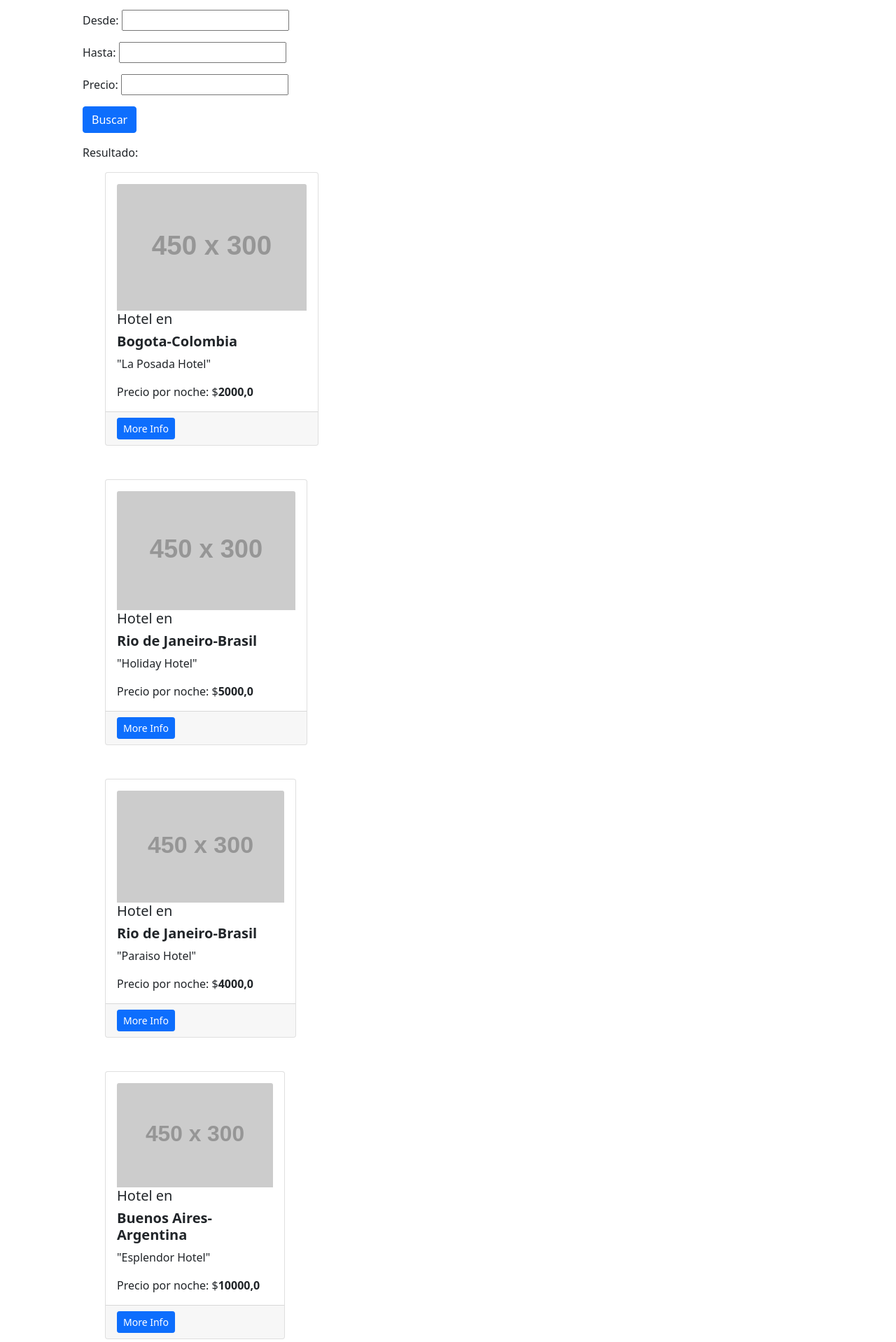
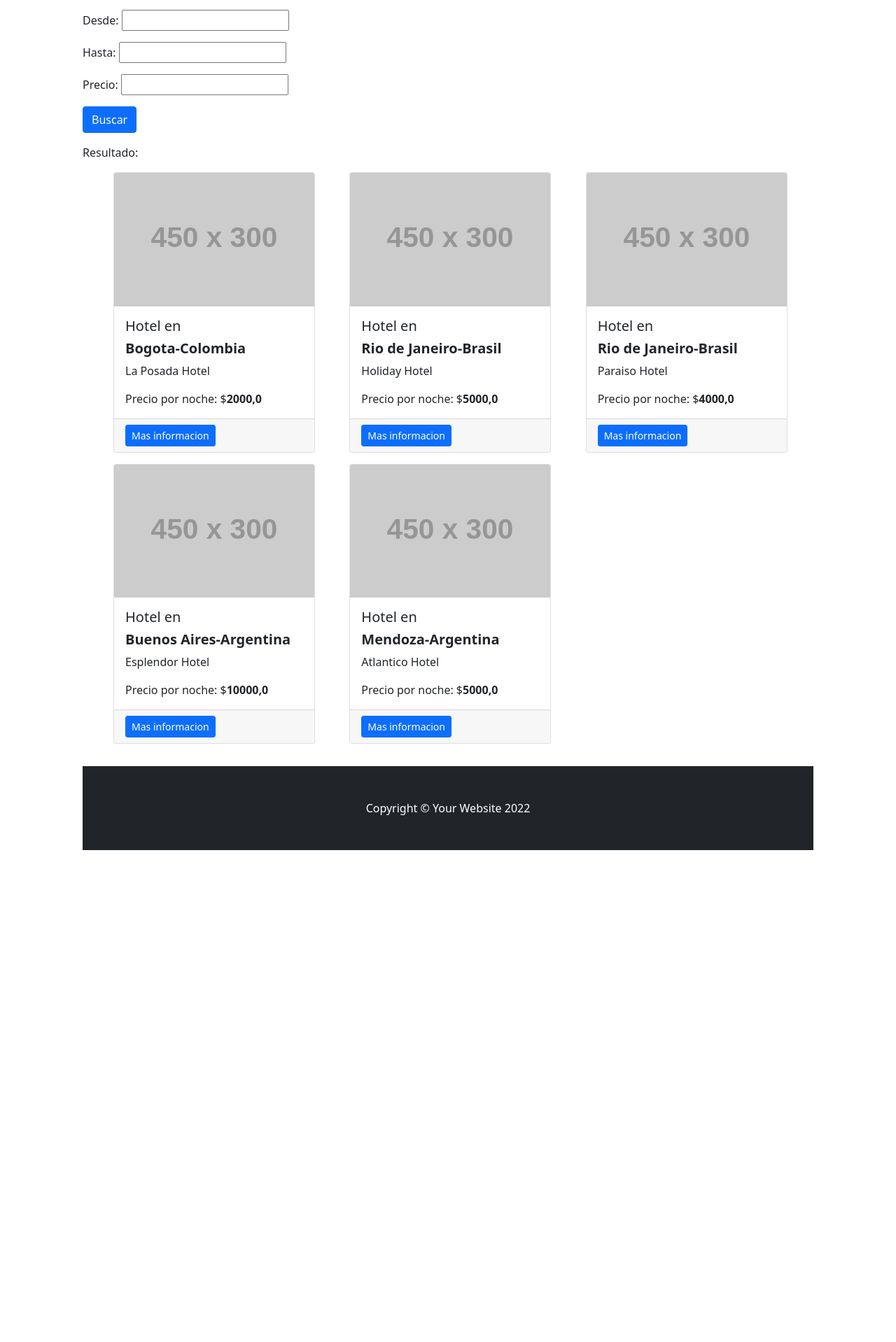
Before and after one commit to MartinCapocasale/ProyectoViajes, a Django app: template ProyectoViajes/ProyectoViajesApp/templates/ProyectoViajesApp/buscar_ubicacion_hotel.html in a window 1280 px wide. Shown: the part 630-2548 px from the top of the page at 70% size. After the commit the page ends 1845 px from the top, so only its background shows below. Run offline with Django 4.2, Linux system fonts and the light colour scheme; the template is opened without the code that fills it: values that come from a table or form of the project are taken from there, others are empty; data comes from the database, SQL or seed files in the repository; grey boxes labelled with a size stand in for pictures from a placeholder-image service; some libraries are stand-ins or nearby versions.

Commit message:
se modifican en las cards en las busquedas

```diff
--- a/ProyectoViajes/ProyectoViajesApp/templates/ProyectoViajesApp/buscar_ubicacion_hotel.html
+++ b/ProyectoViajes/ProyectoViajesApp/templates/ProyectoViajesApp/buscar_ubicacion_hotel.html
@@ -26,20 +26,23 @@
 
     <p>Resultado:</p>
     <ul>
-        {%for hotel in hoteles%}
-        <div class="row gx-4 gx-lg-5">
-            <div class="col-md-4 mb-5">
-                <div class="card h-100">
-                    <div class="card-body">
-                        <!-- Product image-->
-                        <img class="card-img-top" src="https://dummyimage.com/450x300/dee2e6/6c757d.jpg" alt="..." />
-                        <h5 class="card-title">Hotel en <h5><b>{{hotel.ubicacion}}</b></h5>
-                        <p class="card-text">"{{hotel.nombre}} Hotel"</p>
-                        <p class="card-text">Precio por noche: $<b>{{hotel.precio}}</b></p>
+        <!-- Content Row-->
+        <div class="container">
+            <div class="row">
+                {%for hotel in hoteles%}
+                    <div class="col-sm-4 mb-3">
+                        <div class="card" style="width: 18rem;">
+                            <img class="card-img-top" src="https://dummyimage.com/450x300/dee2e6/6c757d.jpg" alt="..." />
+                            <div class="card-body">
+                                <h5 class="card-title">Hotel en <h5><b>{{hotel.ubicacion}}</b></h5>
+                                <p class="card-text">{{hotel.nombre}} Hotel</p>
+                                <p class="card-text">Precio por noche: $<b>{{hotel.precio}}</b></p>
+                            </div>
+                            <div class="card-footer"><a class="btn btn-primary btn-sm" href="#!">Mas informacion</a></div>
+                        </div>
                     </div>
-                <div class="card-footer"><a class="btn btn-primary btn-sm" href="#!">More Info</a></div>
+                {% endfor %}
             </div>
         </div>
-        {%endfor%}
     </ul>
 {%endblock%}
```
Also changed, not shown: ProyectoViajes/ProyectoViajesApp/templates/ProyectoViajesApp/buscar_destino_vuelo.html (+14 -12 lines), ProyectoViajes/ProyectoViajesApp/templates/ProyectoViajesApp/buscar_nombre_excursion.html (+9 -7 lines).
